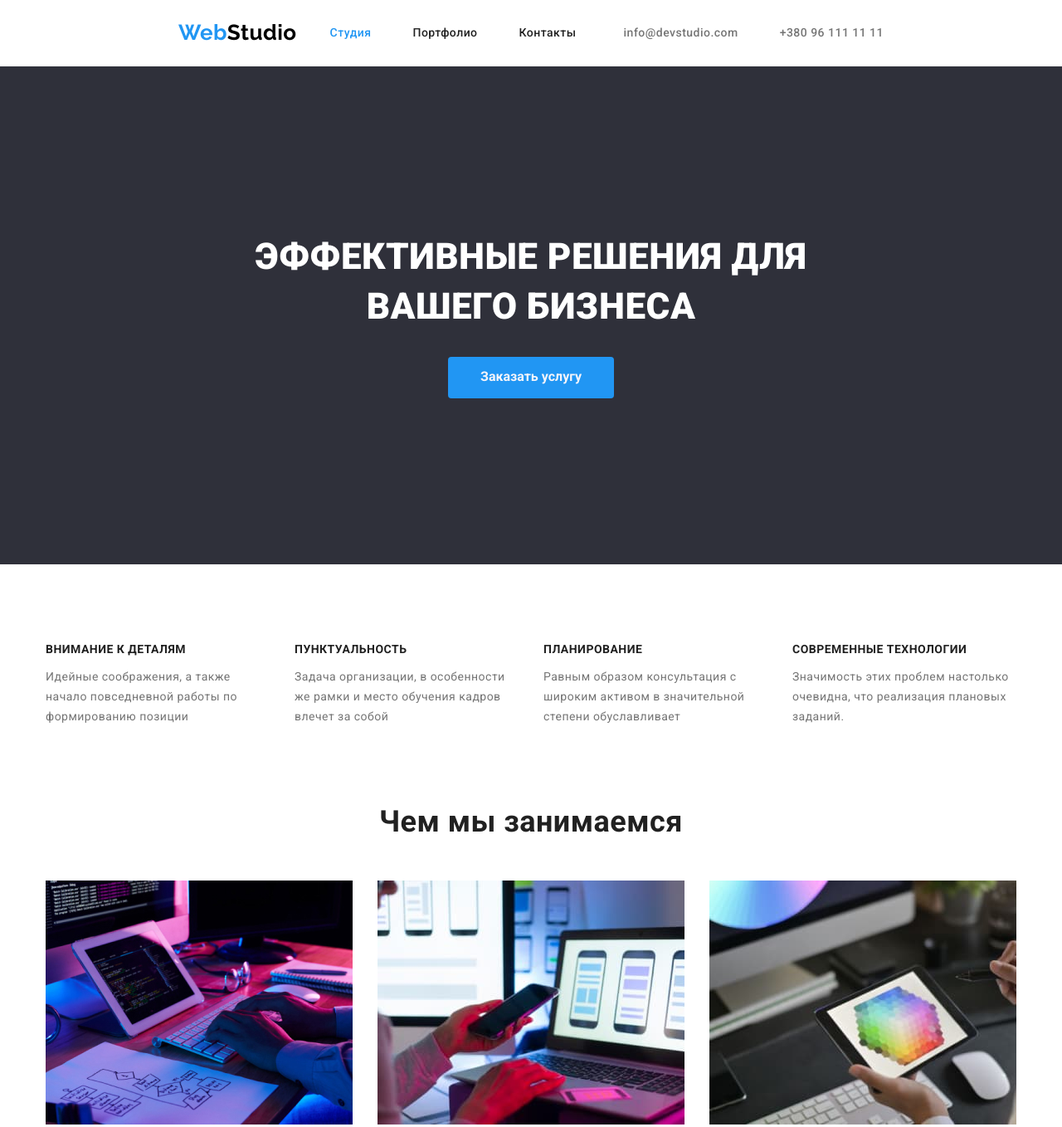
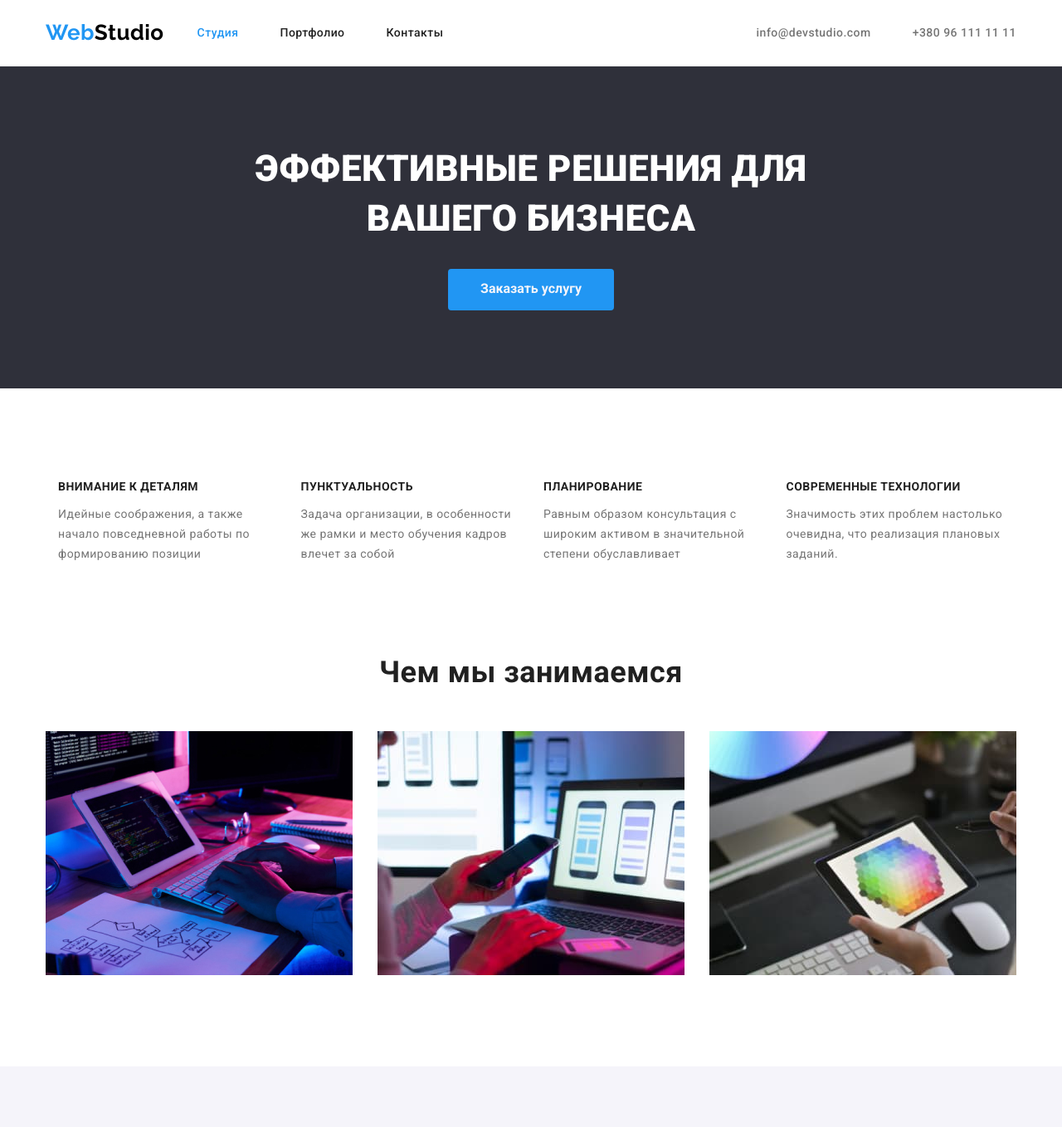
Before and after one commit to Yevgen1984/goit-markup-hw-03, a plain HTML site: page index.html in a window 1280 px wide. Shown: the top 1358 px of the page at 83% size. Drawn offline with nearby package versions, Linux system fonts and the light colour scheme.

Commit message:
HW3 correction 10.07.2022 (00:14)

```diff
--- a/css/common.css
+++ b/css/common.css
@@ -16,7 +16,9 @@ html {
     --footer-link-color: #ffffff60;
     --contact-text-color: #757575;
     --studio-text-color: #000000;
-    --portfolio-border-color: #ECECEC;}
+    --portfolio-border-color: #ECECEC;
+    --border-line-color:#ECECEC;
+    --project-line-color: #EEEEEE;}
 
 li {
     list-style:
--- a/css/portfolio.css
+++ b/css/portfolio.css
@@ -51,15 +51,26 @@ address {
 
     /*header*/
 
-    .container.main {
+    /*container*/
+
+    .header .container {
         display: flex;
         align-items: center;
-        padding-left: 215px;
-        padding-right: 215px;
-    }
+      }
+
+      .header {
+        border-bottom: 1px solid var(--border-line-color);
+      }
+
+      .container {
+
+        width: 1200px;
+        margin: 0 auto;
+        padding-left: 15px;
+        padding-right: 15px;
+      }
 
        /*nav*/
-
 
      .site-nav {
       display: flex;
@@ -154,6 +165,11 @@ address {
 
     /*main*/
 
+    .section {
+        padding-top: 94px;
+        padding-bottom: 94px;
+    }
+
 .visually-hidden {position: absolute;
     width: 1px;
     height: 1px;
@@ -174,9 +190,7 @@ address {
     padding: 0;
     margin-left: auto;
     margin-right: auto;
-    margin-top: 94px;
-    margin-bottom: 34px;
-}
+    }
 
 .filter-items .item + .item {
     margin-left: 8px;
@@ -226,6 +240,10 @@ address {
 
    /*projects*/
 
+    .projects {
+        padding-top: 0;
+    }
+
    .project-items {
         width: 1200px;
         margin-left: auto;
@@ -234,14 +252,12 @@ address {
         flex-wrap: wrap;
         padding-left: 15px;
         padding-right: 15px;
-        margin-bottom: 94px;
-    }
+       }
 
     .project-item {
         flex-basis: calc((100% - 60px) / 3);
         margin-bottom: 30px;
         margin-right: 30px;
-
        }
 
     .project-item:nth-last-child(-n+3) {
@@ -274,6 +290,13 @@ address {
         font-style: 700;
         font-size: 18px;
         line-height: 2;
+    }
+
+    .text {
+        border-bottom: 1px solid var(--project-line-color);
+        border-left: 1px solid var(--project-line-color);
+        border-right: 1px solid var(--project-line-color);
+        padding-left: 24px;
     }
 
 /*footer*/
--- a/css/styles.css
+++ b/css/styles.css
@@ -68,12 +68,19 @@
 
     /*container*/
 
-    .container {
+    .header .container {
       display: flex;
       align-items: center;
-      padding-left: 215px;
-      padding-right: 215px;
-        /*width: 1200px;*/}
+    }
+
+    .container {
+
+      width: 1200px;
+      margin: 0 auto;
+      padding-left: 15px;
+      padding-right: 15px;
+    }
+
 
      /*nav*/
 
@@ -171,30 +178,28 @@
 
     /*hero*/
 
-    .hero {
-    /*align-items: center;*/
-      padding-top: 200px;
-      padding-bottom: 200px;
-
-      background-color: var(--secondary-background-color);
+    .section {
+      padding-top: 94px;
+      padding-bottom: 94px;
     }
 
+    .section.hero {
+      background-color: var(--secondary-background-color);}
 
-    .title-box {
-      width: 696px;
-    margin-bottom: 0;
+    .hero-title {
+    width: 696px;
     padding-bottom: 0;
     margin-left: auto;
     margin-right: auto;
     text-align: center;
-    }
 
-    .hero-title {
     color: var(--secondary-text-color);
     font-weight: 900;
     font-size: 44px;
     line-height: 1.36;
+    letter-spacing: 6%;
     }
+
     /*button*/
 
     .button {
@@ -204,8 +209,6 @@
     margin-left: auto;
     margin-right: auto;
     margin-top: 30px;
-
-
 
     height: 50px;
     color: var(--section-background-color);
@@ -235,13 +238,8 @@
 
     .features {
       display: flex;
-      width: 1170px;
-      margin-left: auto;
-      margin-right: auto;
-      margin-top: 94px;
-      margin-bottom: 94px;
-      padding-left: 0;
-      padding-right: 0;
+      padding-left: 15px;
+      padding-right: 15px;
     }
 
     .feature-title {
@@ -269,6 +267,9 @@
 
     /*work*/
 
+    .section.work {
+      padding-top: 0;
+    }
 
      .section-title {
       width: 376px;
@@ -281,13 +282,10 @@
     }
 
     .work-items {
-      width: 1170px;
       display: flex;
       margin-left: auto;
       margin-right: auto;
       padding-left: 0;
-      margin-top: 0;
-      margin-bottom: 0;
     }
 
 
@@ -300,15 +298,8 @@
       margin-right: 0px;
      }
 
-    .work {
-      margin-bottom: 94px;
-    }
+      /*team*/
 
-    /*team*/
-
-    .team {
-      padding-top: 94px;
-    }
 
     .team .section-title {
       margin-bottom: 50px;
@@ -316,14 +307,9 @@
 
      .team-members {
       display: flex;
-      width: 1170px;
       align-items: center;
       margin-left: auto;
       margin-right: auto;
-      padding-left: 0;
-      padding-bottom: 94px;
-      margin-bottom: 0;
-      margin-top: 0;
      }
 
     .team {
--- a/index.html
+++ b/index.html
@@ -15,17 +15,17 @@
 
     <!-- header -->
 
-    <header>
+    <header class="header">
 
       <!--nav-->
 
-      <section class="container">
+      <div class="container">
 
-        <a href="./index.html" class="link logo"><span class="nav-web">Web</span><span class="nav-studio">Studio</span></a></div>
+        <a href="./index.html" class="link logo"><span class="nav-web">Web</span><span class="nav-studio">Studio</span></a>
 
         <nav class="nav">
 
-        <ul class="site-nav">
+          <ul class="site-nav">
            <li class="item"><a href="./index.html" class="link current">Студия</a></li>
            <li class="item"><a href="./portfolio.html" class="link">Портфолио</a></li>
            <li class="item"><a href="" class="link">Контакты</a></li>
@@ -38,21 +38,23 @@
           <li class="item"><a href="tel:+380961111111" class="link tel">+380 96 111 11 11</a></li>
           </ul>
 
-      </section>
+        </div>
              </header>
 
           <!--main-->
 
       <main>
-      <section class="hero">
-        <div class="title-box"><h1 class="hero-title">ЭФФЕКТИВНЫЕ РЕШЕНИЯ ДЛЯ ВАШЕГО БИЗНЕСА</h1></div>
+      <section class="section hero">
+        <div class="container">
+          <h1 class="hero-title">ЭФФЕКТИВНЫЕ РЕШЕНИЯ ДЛЯ ВАШЕГО БИЗНЕСА</h1>
         <button type="button" class="button">Заказать услугу</button>
+        </div>
       </section>
 
           <!--features-->
 
-      <section class="feature">
-
+      <section class="section feature">
+        <div class="container">
         <h2 class="visually-hidden">Test</h2>
 
         <ul class="features">
@@ -72,11 +74,13 @@
             <h3 class="feature-title">СОВРЕМЕННЫЕ ТЕХНОЛОГИИ</h3>
           <p class="features-text">Значимость этих проблем настолько очевидна, что реализация плановых заданий.</p>
         </ul>
+        </div>
       </section>
 
           <!--work-->
 
-      <section class="work">
+      <section class="section work">
+        <div class="container">
         <h2 class="section-title">Чем мы занимаемся</h2>
         <ul class="work-items">
           <li class="work-item">
@@ -89,11 +93,13 @@
             <img src="./images/box 3.jpg" alt="планшет c изображениями" width="370">
           </li>
         </ul>
+        </div>
       </section>
 
           <!--team-->
 
-      <section class="team">
+      <section class="section team">
+        <div class="container">
         <h2 class="section-title">Наша команда</h2>
         <ul class="team-members">
           <li class="team-member">
@@ -117,17 +123,20 @@
               <p class="team-position">UI Designer</p>
               </li>
         </ul>
+        </div>
           </main>
 
         <!--footer-->
 
         <footer class="basement">
+
         <ul class="site-basement">
         <li><a href="./index.html" class="logo"><span class="web">Web</span><span class="studio">Studio</span></a></li>
         <li class="item"><address class="address">г.Киев, пр-т Леси Украинки, 26</address></li>
         <li class="item"><a href="" class="link mail">info@example.com</a></li>
         <li class="item"><a href="" class="link tel">+38 099 111 11 11</a></li>
         </ul>
+
         </footer>
         </body>
         </html>
```
Also changed, not shown: portfolio.html (+24 -15 lines).
